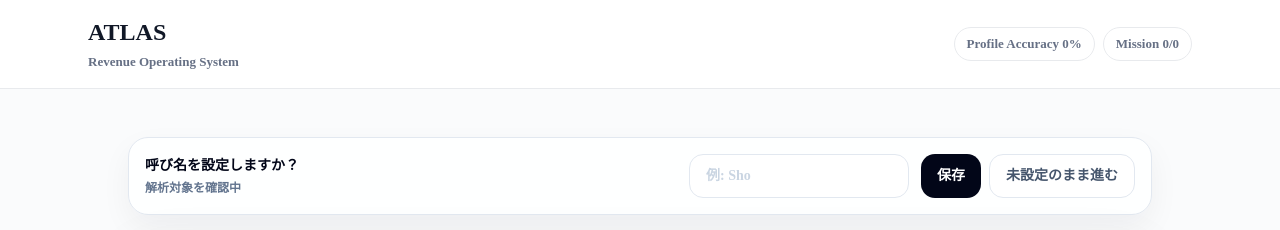
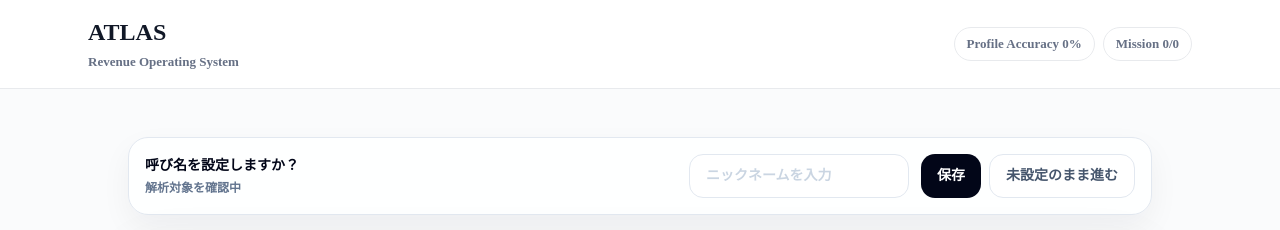
Before and after one commit to sho-fj/project-atlas, a Next.js app: page / in a window 1280 px wide. Shown: the top 230 px of the page. Built offline with nearby package versions, Linux system fonts and the light colour scheme.

Commit message:
Update nickname input placeholder

```diff
--- a/app/page.tsx
+++ b/app/page.tsx
@@ -798,7 +798,7 @@
         <input
           value={draft}
           onChange={(event) => onDraftChange(event.target.value)}
-          placeholder="例: Sho"
+          placeholder="ニックネームを入力"
           className="h-11 rounded-[14px] border border-slate-200 bg-white px-4 text-sm font-bold text-slate-900 outline-none transition duration-200 placeholder:text-slate-300 focus:border-indigo-300 focus:ring-4 focus:ring-indigo-100"
         />
         <div className="flex flex-wrap gap-2">
```
